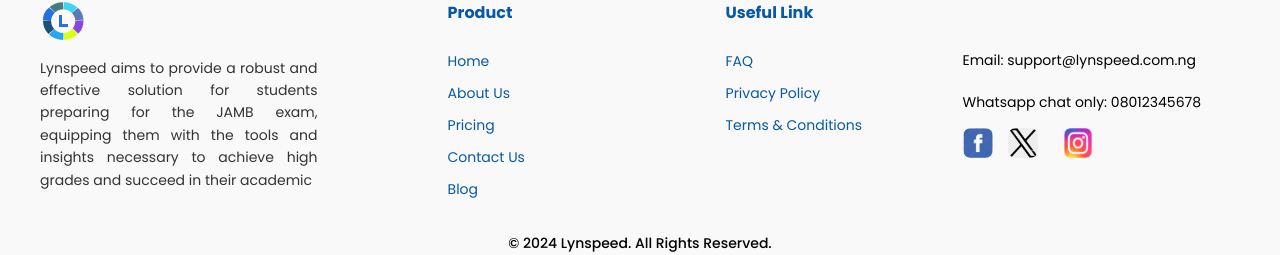
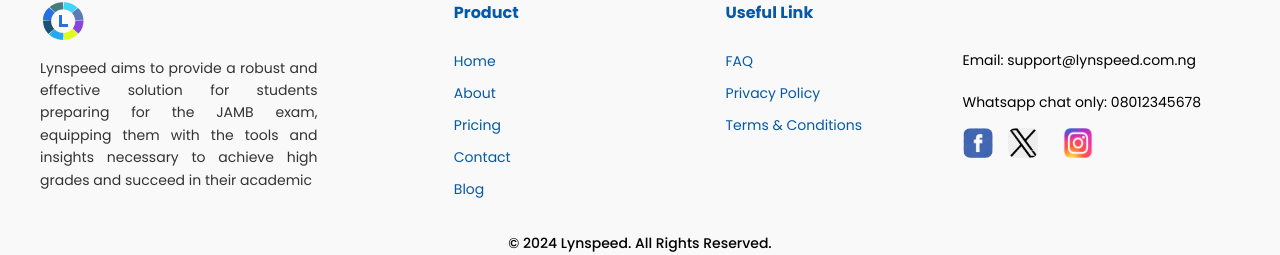
Before and after one commit to 080Evelyn/Lynspeed, a React (Vite) app: page /register in a window 1280 px wide. Shown: the part 684-939 px from the top of the page. Built offline with nearby package versions, Linux system fonts and the light colour scheme.

Commit message:
Updater the footer links

```diff
--- a/src/Components/ui/Footer/Footer.tsx
+++ b/src/Components/ui/Footer/Footer.tsx
@@ -3,6 +3,7 @@
 import insta from '../../../assets/IG.png'
 import twit from '../../../assets/twitter.jpeg'
 import face from '../../../assets/Facebok.jpeg'
+import { Link } from "react-router-dom";
 
 const Footer = () => {
   return (
@@ -24,20 +25,12 @@
               <strong>Product</strong>
             </p>
             <li>
-              <a href="/home">Home</a>
+              <Link to="/home">Home</Link>
             </li>
-            <li>
-              <a href="/about">About Us</a>
-            </li>
-            <li>
-              <a href="/pricing">Pricing</a>
-            </li>
-            <li>
-              <a href="/contact">Contact Us</a>
-            </li>
-            <li>
-              <a href="/blog">Blog</a>
-            </li>
+            <li><Link to="/about">About</Link></li>
+        <li><Link to="/pricing">Pricing</Link></li>
+        <li><Link to="/contact">Contact</Link></li>
+        <li><Link to="/blog">Blog</Link></li>
           </ul>
         </div>
 
@@ -47,13 +40,13 @@
               <strong>Useful Link</strong>
             </p>
             <li>
-              <a href="/faq">FAQ</a>
+              <Link to="/faq">FAQ</Link>
             </li>
             <li>
-              <a href="/privacy">Privacy Policy</a>
+              <Link to="/privacy">Privacy Policy</Link>
             </li>
             <li>
-              <a href="/terms">Terms & Conditions</a>
+              <Link to="/terms">Terms & Conditions</Link>
             </li>
           </ul>
         </div>
```
